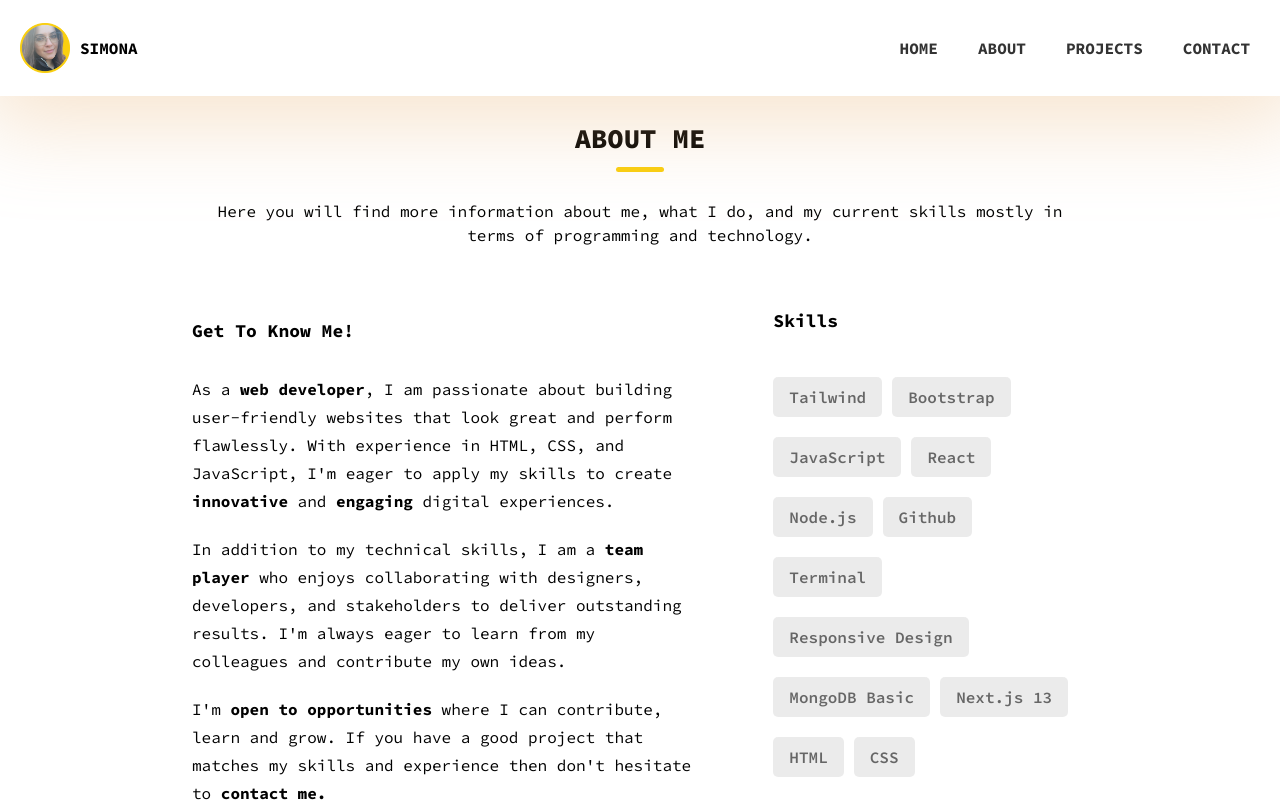
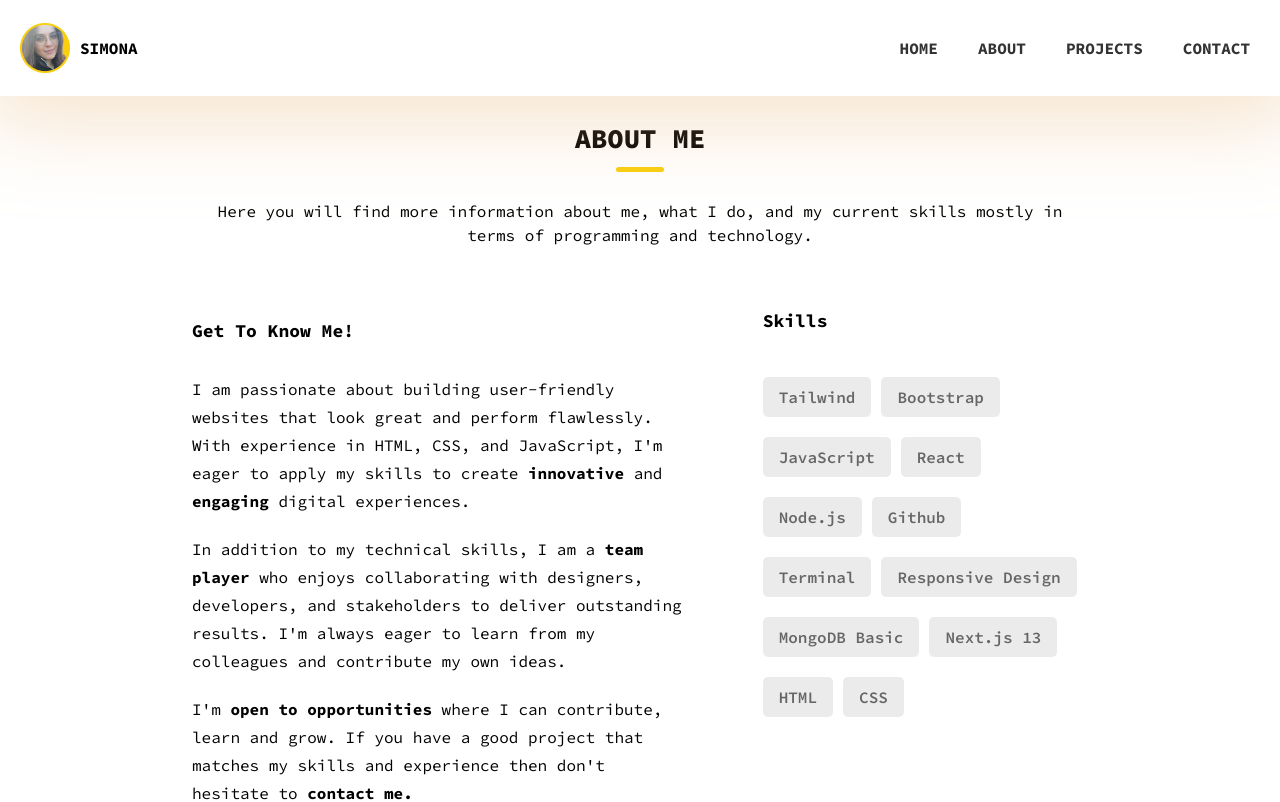
Before and after one commit to SSimona03/portfolio, a Next.js app: page /About in a window 1280 px wide. Shown: the top 802 px of the page. Built offline with nearby package versions, Linux system fonts and the light colour scheme.

Commit message:
about-04

```diff
--- a/app/About/page.jsx
+++ b/app/About/page.jsx
@@ -30,10 +30,9 @@ export default function About() {
           <div className="text-lg font-bold ">Get To Know Me!</div>
           <div>
             <p className="leading-7">
-              As a <strong> web developer</strong>, I am passionate about
-              building user-friendly websites that look great and perform
-              flawlessly. With experience in HTML, CSS, and JavaScript,{" "}
-              {` I'm `}eager to apply my skills to create{" "}
+              I am passionate about building user-friendly websites that look
+              great and perform flawlessly. With experience in HTML, CSS, and
+              JavaScript, {` I'm `}eager to apply my skills to create{" "}
               <strong>innovative</strong> and <strong>engaging</strong> digital
               experiences.
             </p>
```
